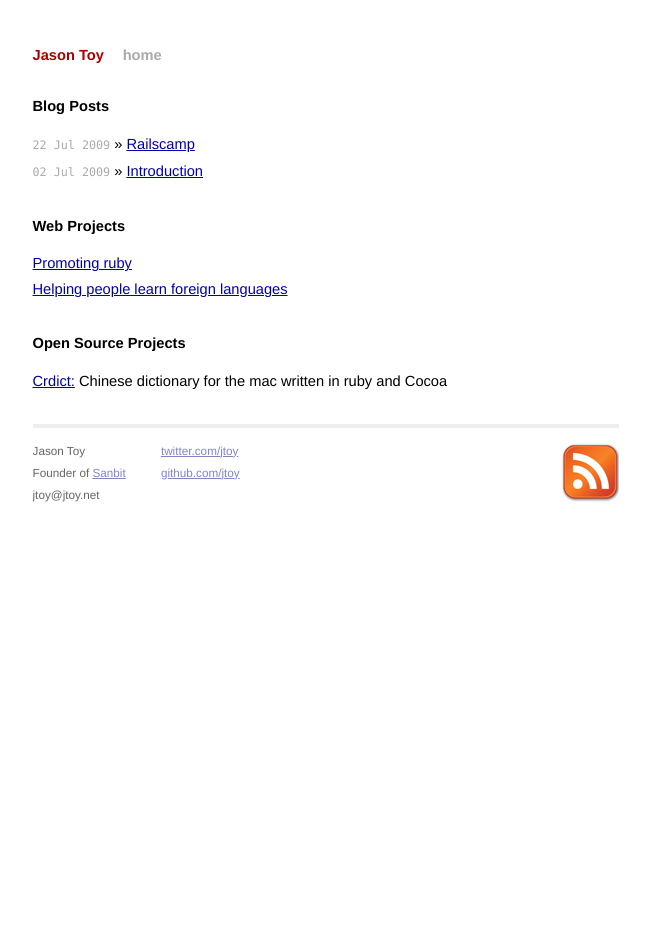
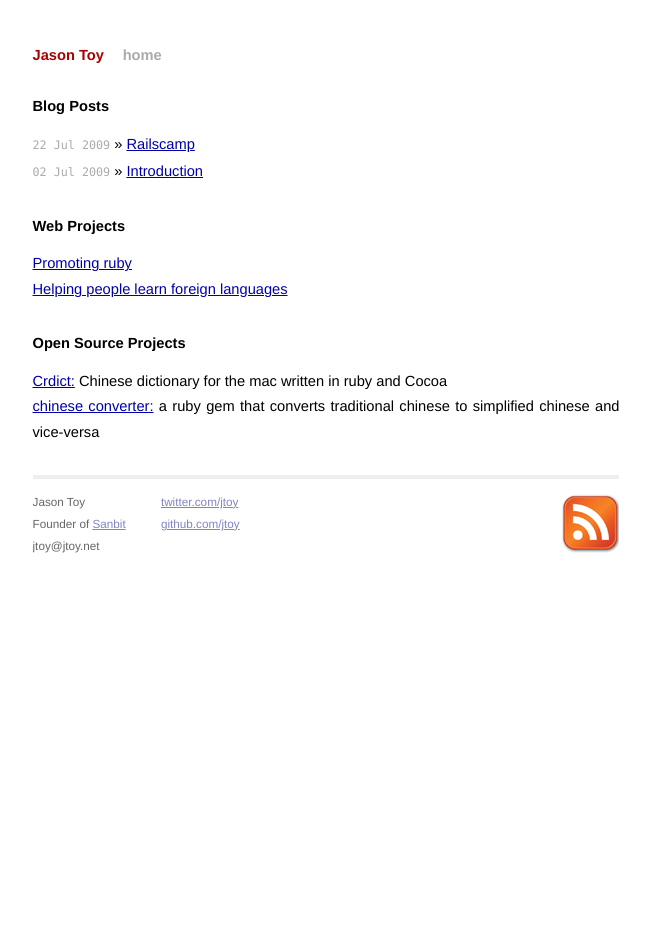
Before and after one commit to mickey/mickeyben, a Jekyll site: the page built from index.html, in a window 1280 px wide. Shown: the whole page, without its empty margins (314-964 px from the left). Built offline with Jekyll 4.4.1, drawn with Linux system fonts in a browser that asks for light colours.

Commit message:
add more open source links

```diff
--- a/index.html
+++ b/index.html
@@ -20,5 +20,6 @@
   <h1>Open Source Projects</h1>
   <ul class="posts">
     <li><a href="http://github.com/jtoy/crdict/">Crdict:</a> Chinese dictionary for the mac written in ruby and Cocoa</li>
+    <li><a href="http://github.com/jtoy/chinese-converter">chinese converter:</a> a ruby gem that converts traditional chinese to simplified chinese and vice-versa</li>
   </ul>
 </div>
```
